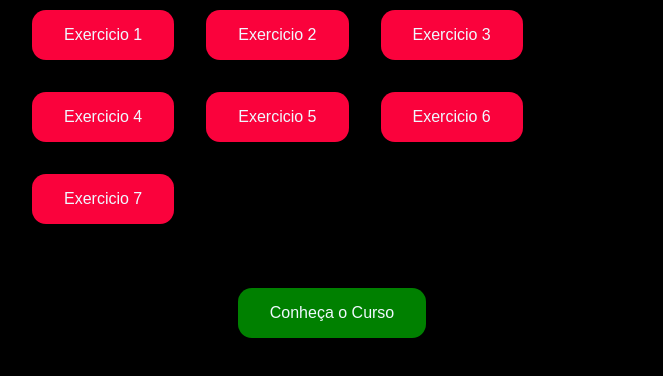
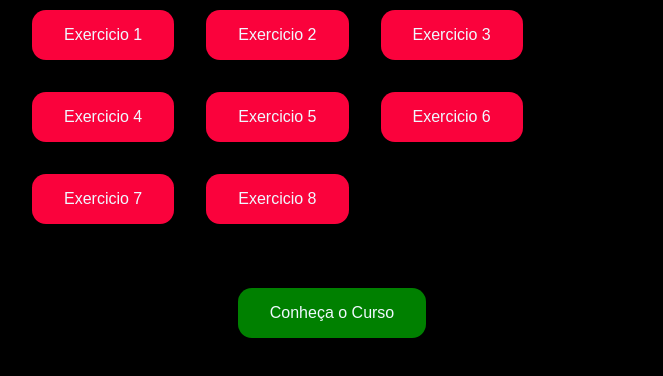
Before and after one commit to andreluizcnunes/onebitcode, a plain HTML site: page index.html in a window 1280 px wide. Shown: the part 322-698 px from the top of the page, without its empty margins (308-971 px from the left). Drawn offline with Linux system fonts and the light colour scheme.

Commit message:
adicionando botao do exercicio 8

```diff
--- a/index.html
+++ b/index.html
@@ -25,6 +25,8 @@
      <a class="link-exercicio" href="js/exercicio_6_while/index.html">Exercicio 6</a>
 
      <a class="link-exercicio" href="js/exercicio_7_for/index.html">Exercicio 7</a>
+
+     <a class="link-exercicio" href="js/exercicio_8_repeticao/index.html">Exercicio 8</a>
    </section>
 
    <a href="https://go.hotmart.com/R69427873F">Conheça o Curso</a>
```
